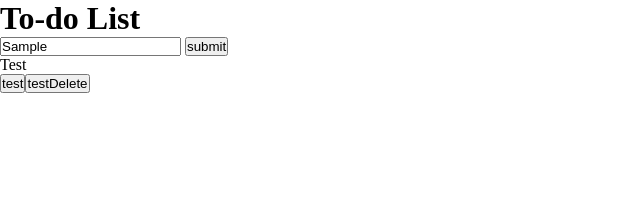
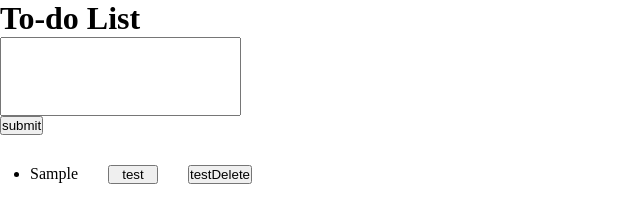
Before and after one commit to DomenicGTH/todo-list, a plain HTML site: page index.html in a window 1280 px wide. Both pictures are taken after typing "Sample" into the empty fields and a click on the button "submit". Shown: the whole page, without its empty margins (0-640 px from the left). Drawn offline with Linux system fonts and the light colour scheme.

Commit message:
easier to read, button clears after input

```diff
--- a/app.js
+++ b/app.js
@@ -17,18 +17,20 @@ function addTodo(e) {
   const div = document.createElement("div"); // creates div
   div.classList.add("todo"); // adds todo class to created div
   const makeli = document.createElement("li");
-  makeli.innerText = "Test";
+  makeli.innerText = todoinput.value; // pulls the text from the <input>
   makeli.classList.add("newtodo");
   div.appendChild(makeli); // appends makeli to div
-  const buttonFinish = document.createElement("button");
-  buttonFinish.innerText = "test";
-  buttonFinish.classList.add("buttonDone");
-  div.appendChild(buttonFinish);
+  const buttonFinish = document.createElement("button"); // creates button
+  buttonFinish.innerText = "test"; // adds text to button
+  buttonFinish.classList.add("buttonDone"); // adds a class of buttonDone to the buttom
+  div.appendChild(buttonFinish); // appends button to div
 
   const buttonDelete = document.createElement("button");
   buttonDelete.innerText = "testDelete";
   buttonDelete.classList.add("buttonDelete");
-  div.appendChild(buttonDelete);
+  div.appendChild(buttonDelete); // ditto buttonFinish
+  todoList.appendChild(div);
+  todoinput.value = ""; // clear todoinput value
+}
 
-  todoList.appendChild(div);
-}
+// TIME: 30:00
--- a/style.css
+++ b/style.css
@@ -3,3 +3,12 @@
     padding: 0;
     box-sizing: border-box;
 }
+
+.todo {display: flex;
+    gap: 30px;
+    padding: 30px;
+}
+
+.buttonDone {
+    width: 50px;
+}
```
